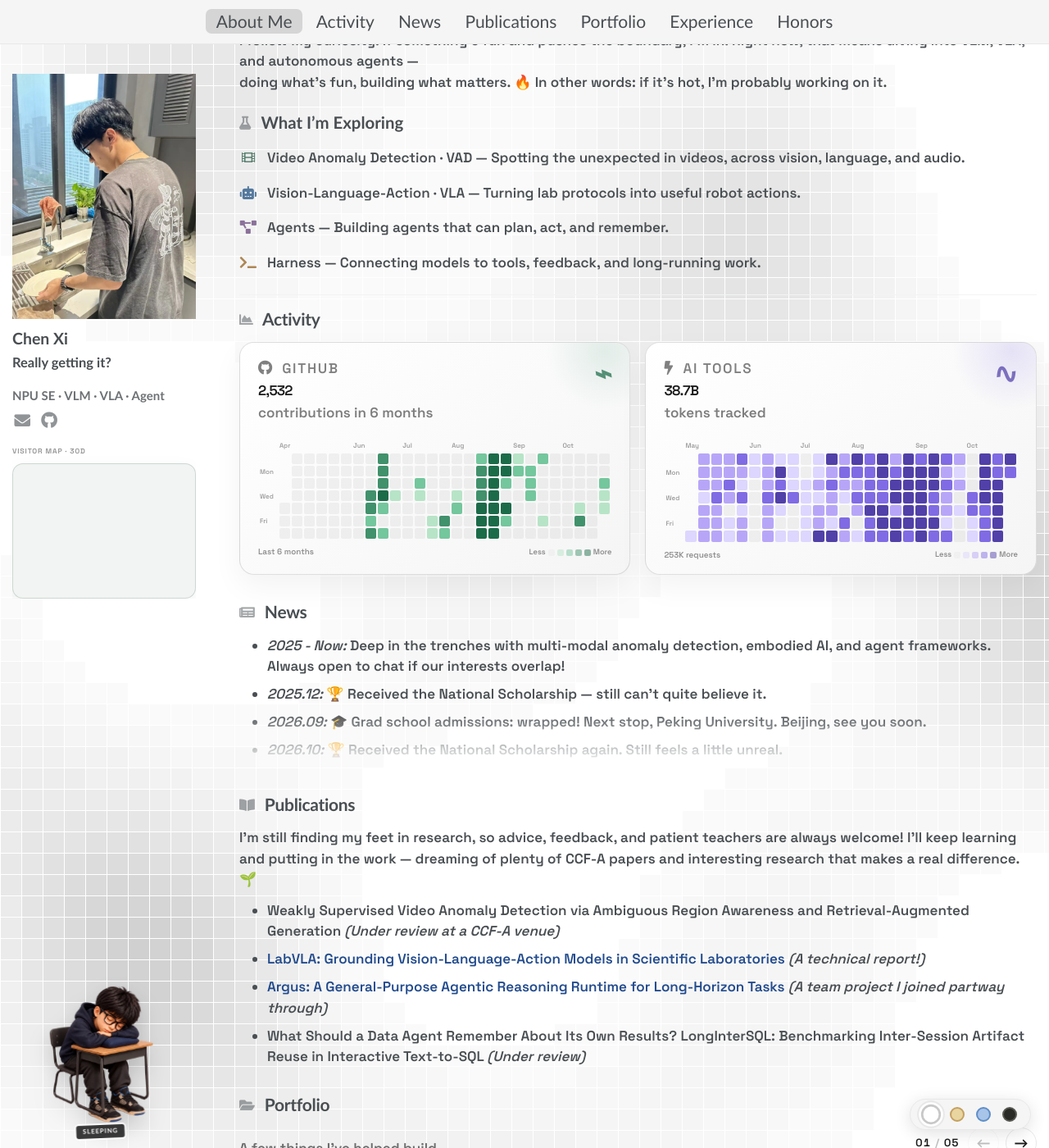
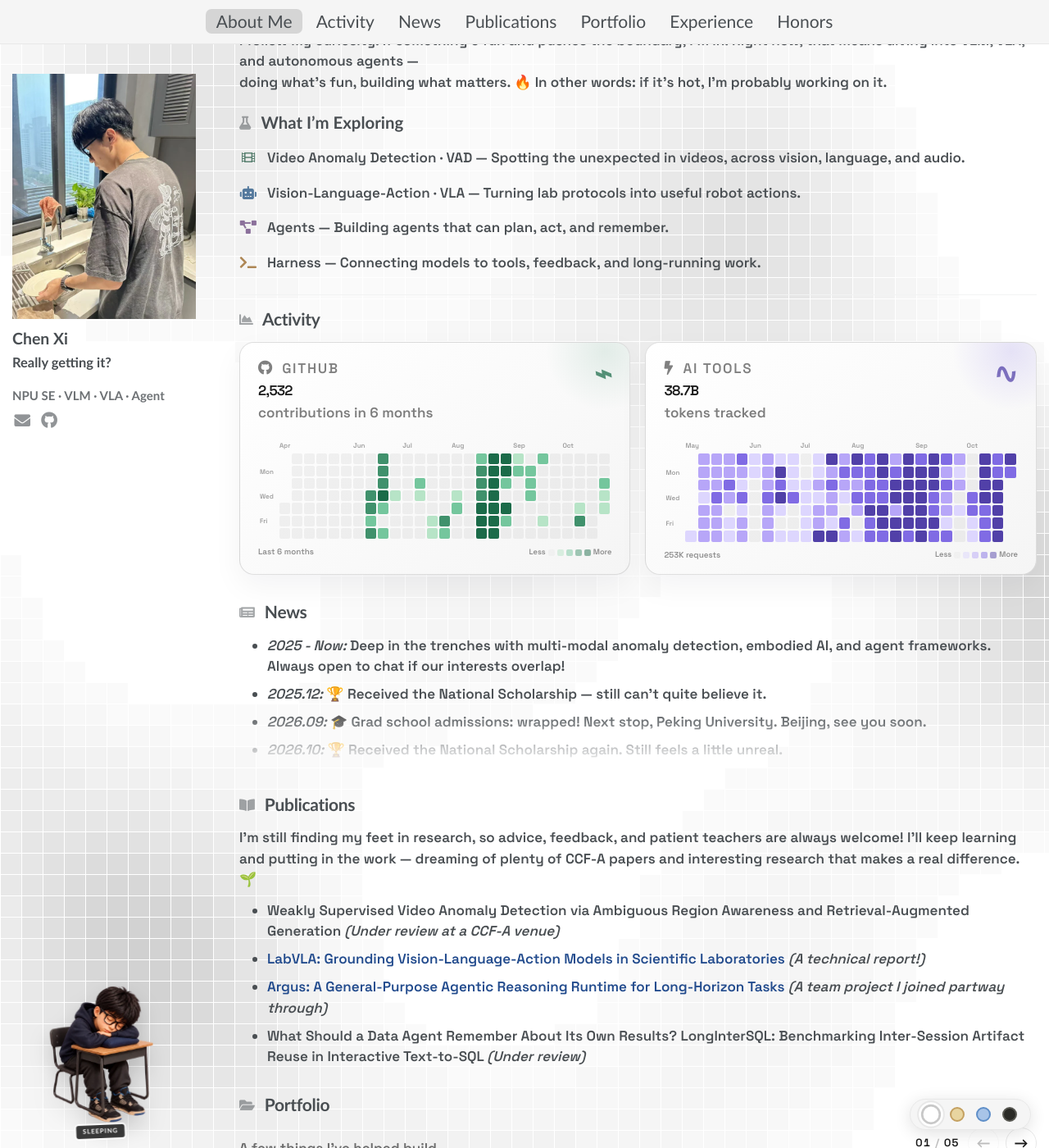
Before and after one commit to Chenxxxxxx06/Chenxxxxxx06.github.io, a Jekyll site: the page built from _pages/about.md, in a window 1280 px wide and 1400 px high, scrolled down 286 px. Shown: the whole window at 82% size. Built offline with Jekyll 4.4.1, drawn with Linux system fonts in a browser that asks for light colours.

Commit message:
Remove visitor map and related tracking scripts

```diff
--- a/_includes/author-profile.html
+++ b/_includes/author-profile.html
@@ -51,15 +51,5 @@
     {% endif %}
   </div>
 
-  <section class="visitor-map-widget" aria-label="Visitor map for the last 30 days">
-    <span class="visitor-map-widget__label">VISITOR MAP · 30D</span>
-    <div
-      class="visitor-map-widget__canvas"
-      id="visitorMapWidget"
-      data-widget-src="https://statable.com/js/x6p0dD7a69/t/mw.js"
-      data-widget-id="3211604">
-      <span class="visitor-map-widget__loading">Loading visitor map…</span>
-    </div>
-  </section>
 
 </div>
--- a/_includes/head/custom.html
+++ b/_includes/head/custom.html
@@ -1,24 +1,12 @@
 <link rel="preconnect" href="https://fonts.googleapis.com">
 <link rel="preconnect" href="https://fonts.gstatic.com" crossorigin>
-{% if jekyll.environment == "production" %}
-<script>
-  window.addEventListener('load', function () {
-    window.setTimeout(function () {
-      var script = document.createElement('script');
-      script.src = 'https://statable.com/js/3209844/s.js';
-      script.async = true;
-      document.head.appendChild(script);
-    }, 1500);
-  }, { once: true });
-</script>
-{% endif %}
 <link rel="preload" as="style" href="https://fonts.googleapis.com/css2?family=Space+Grotesk:wght@400;500;600&display=swap" onload="this.onload=null;this.rel='stylesheet'">
 <noscript><link rel="stylesheet" href="https://fonts.googleapis.com/css2?family=Space+Grotesk:wght@400;500;600&display=swap"></noscript>
 
 <link rel="preload" href="{{ "/assets/fonts/fa-solid-900.woff2" | relative_url }}" as="font" type="font/woff2" crossorigin>
 <link rel="preload" href="{{ "/assets/fonts/fa-brands-400.woff2" | relative_url }}" as="font" type="font/woff2" crossorigin>
-<link rel="stylesheet" href="{{ "/assets/css/custom-overrides.css" | relative_url }}?v=20261023-activity-grid">
-<link rel="stylesheet" href="{{ '/assets/css/profile-refresh.css' | relative_url }}?v=20261023-spacing-compact">
+<link rel="stylesheet" href="{{ "/assets/css/custom-overrides.css" | relative_url }}?v=20261023-no-map">
+<link rel="stylesheet" href="{{ '/assets/css/profile-refresh.css' | relative_url }}?v=20261023-no-map">
 
 <link rel="apple-touch-icon" sizes="180x180" href="{{ "/images/apple-touch-icon.png" | relative_url }}">
 <link rel="shortcut icon" href="{{ "/images/favicon.ico" | relative_url }}">
--- a/_includes/scripts.html
+++ b/_includes/scripts.html
@@ -1,2 +1,2 @@
 <script src="{{ '/assets/js/main.min.js' | relative_url }}"></script>
-<script src="{{ '/assets/js/custom-scripts.js' | relative_url }}?v=20261023-fast-grid"></script>
+<script src="{{ '/assets/js/custom-scripts.js' | relative_url }}?v=20261023-no-map"></script>
--- a/_sass/_sidebar.scss
+++ b/_sass/_sidebar.scss
@@ -290,28 +290,3 @@
     display: none;
   }
 }
-
-/* Visitor Map */
-.visitor-map {
-  margin-top: 20px;
-  text-align: center;
-
-  img {
-    max-width: 100%;
-    width: 100%;
-    min-height: 160px;
-    border-radius: 8px;
-    border: 1px solid var(--masthead-border, $border-color);
-    object-fit: contain;
-    background: var(--masthead-bg, #f5f5f5);
-  }
-
-  a {
-    display: block;
-    text-decoration: none;
-
-    &:hover {
-      opacity: 0.85;
-    }
-  }
-}
--- a/assets/css/custom-overrides.css
+++ b/assets/css/custom-overrides.css
@@ -526,76 +526,6 @@
 [data-theme="dark"] .experience-item__content,
 [data-theme="dark"] .experience-intro { box-shadow: none; }
 
-.visitor-map-widget {
-  --map-surface: #f1f4f2;
-  --map-border: rgba(83, 112, 96, 0.22);
-  --map-label: #60736a;
-  --map-accent: #6f927f;
-  width: 100%;
-  max-width: 240px;
-  margin-top: 24px;
-}
-
-[data-theme="yellow"] .visitor-map-widget {
-  --map-surface: #f4ebdd;
-  --map-border: rgba(134, 103, 54, 0.24);
-  --map-label: #735d38;
-  --map-accent: #9a7d4e;
-}
-
-[data-theme="blue"] .visitor-map-widget {
-  --map-surface: #e8eef5;
-  --map-border: rgba(73, 110, 151, 0.22);
-  --map-label: #536c88;
-  --map-accent: #668bb4;
-}
-
-[data-theme="dark"] .visitor-map-widget {
-  --map-surface: #1b1d1b;
-  --map-border: rgba(157, 190, 172, 0.18);
-  --map-label: #c8d5ce;
-  --map-accent: #8caf9d;
-}
-
-.visitor-map-widget__label {
-  display: block;
-  margin-bottom: 8px;
-  color: var(--c-text);
-  font-family: "Space Grotesk", sans-serif;
-  font-size: 0.58rem;
-  font-weight: 600;
-  letter-spacing: 0.1em;
-  opacity: 0.48;
-}
-
-.visitor-map-widget__canvas {
-  display: flex;
-  align-items: center;
-  justify-content: center;
-  width: 100%;
-  height: 165px;
-  overflow: hidden;
-  color: var(--map-label);
-  background: var(--map-surface);
-  border: 1px solid var(--map-border);
-  border-radius: 13px;
-  box-shadow: 0 8px 24px rgba(25, 38, 31, 0.05);
-  transition: background-color 180ms ease, border-color 180ms ease, color 180ms ease;
-}
-
-.visitor-map-widget__canvas > div { width: 100% !important; height: 100% !important; }
-
-.visitor-map-widget__loading {
-  color: var(--map-label);
-  font-family: "Space Grotesk", sans-serif;
-  font-size: 0.64rem;
-  letter-spacing: 0.05em;
-  opacity: 0.62;
-}
-
-.visitor-map-widget .stbl-attr { color: var(--map-label) !important; }
-.visitor-map-widget .stbl-attr a { color: var(--map-accent) !important; }
-
 @media (min-width: 925px) {
   .sidebar { width: 224px; }
 }
--- a/assets/css/profile-refresh.css
+++ b/assets/css/profile-refresh.css
@@ -17,7 +17,6 @@
 .sidebar .author__bio { margin: 0 !important; line-height: 1.5; }
 .sidebar .author__direction { margin: 16px 0 0; }
 .sidebar .author__social-icons { margin: 10px 0 0; }
-.sidebar .visitor-map-widget { margin-top: 20px; }
 @media (max-width: 924px) {
   .sidebar .author__name { margin-top: 0 !important; }
   .sidebar .author__direction { margin-top: 12px; }
--- a/assets/js/custom-scripts.js
+++ b/assets/js/custom-scripts.js
@@ -171,67 +171,6 @@
     document.body.appendChild(switcher);
     // Re-apply to mark active dot after DOM is ready
     applyTheme(saved);
-  });
-})();
-
-// ── Visitor Map ─────────────────────────────────────────────────────────────
-// Statable's "auto" theme follows the operating system, while this site has
-// its own theme switcher. Recreate the widget when the site theme changes so
-// the map and the page always speak the same visual language.
-(function () {
-  var MAP_PALETTES = {
-    white:  { theme: 'light', primary: '#6f927f', ocean: '#f1f4f2', text: '#60736a' },
-    yellow: { theme: 'light', primary: '#9a7d4e', ocean: '#f4ebdd', text: '#735d38' },
-    blue:   { theme: 'light', primary: '#668bb4', ocean: '#e8eef5', text: '#536c88' },
-    dark:   { theme: 'dark',  primary: '#8caf9d', ocean: '#1b1d1b', text: '#c8d5ce' }
-  };
-  var renderedTheme = null;
-  var rerenderTimer = null;
-  var mapEnabled = false;
-
-  function currentTheme() {
-    return document.documentElement.getAttribute('data-theme') || 'white';
-  }
-
-  function renderVisitorMap() {
-    var host = document.getElementById('visitorMapWidget');
-    if (!host || !mapEnabled) return;
-
-    var theme = currentTheme();
-    if (theme === renderedTheme && host.querySelector('svg')) return;
-    var palette = MAP_PALETTES[theme] || MAP_PALETTES.white;
-    renderedTheme = theme;
-    host.replaceChildren();
-
-    var script = document.createElement('script');
-    script.src = host.dataset.widgetSrc;
-    script.dataset.id = host.dataset.widgetId;
-    script.dataset.period = '30d';
-    script.dataset.displayMode = 'heatmap';
-    script.dataset.theme = palette.theme;
-    script.dataset.width = '264';
-    script.dataset.height = '165';
-    script.dataset.primaryColor = palette.primary;
-    script.dataset.oceanColor = palette.ocean;
-    script.dataset.statsTextColor = palette.text;
-    script.dataset.outerRadius = '12';
-    script.dataset.showStats = 'false';
-    host.appendChild(script);
-  }
-
-  function scheduleRender() {
-    window.clearTimeout(rerenderTimer);
-    rerenderTimer = window.setTimeout(renderVisitorMap, 80);
-  }
-
-  function startVisitorMap() {
-    window.setTimeout(function () { mapEnabled = true; renderVisitorMap(); }, 1000);
-  }
-  if (document.readyState === 'complete') startVisitorMap();
-  else window.addEventListener('load', startVisitorMap, { once: true });
-  new MutationObserver(scheduleRender).observe(document.documentElement, {
-    attributes: true,
-    attributeFilter: ['data-theme']
   });
 })();
 
```
Also changed, not shown: tests/homepage-interactions.test.mjs (+1 -1 lines).
